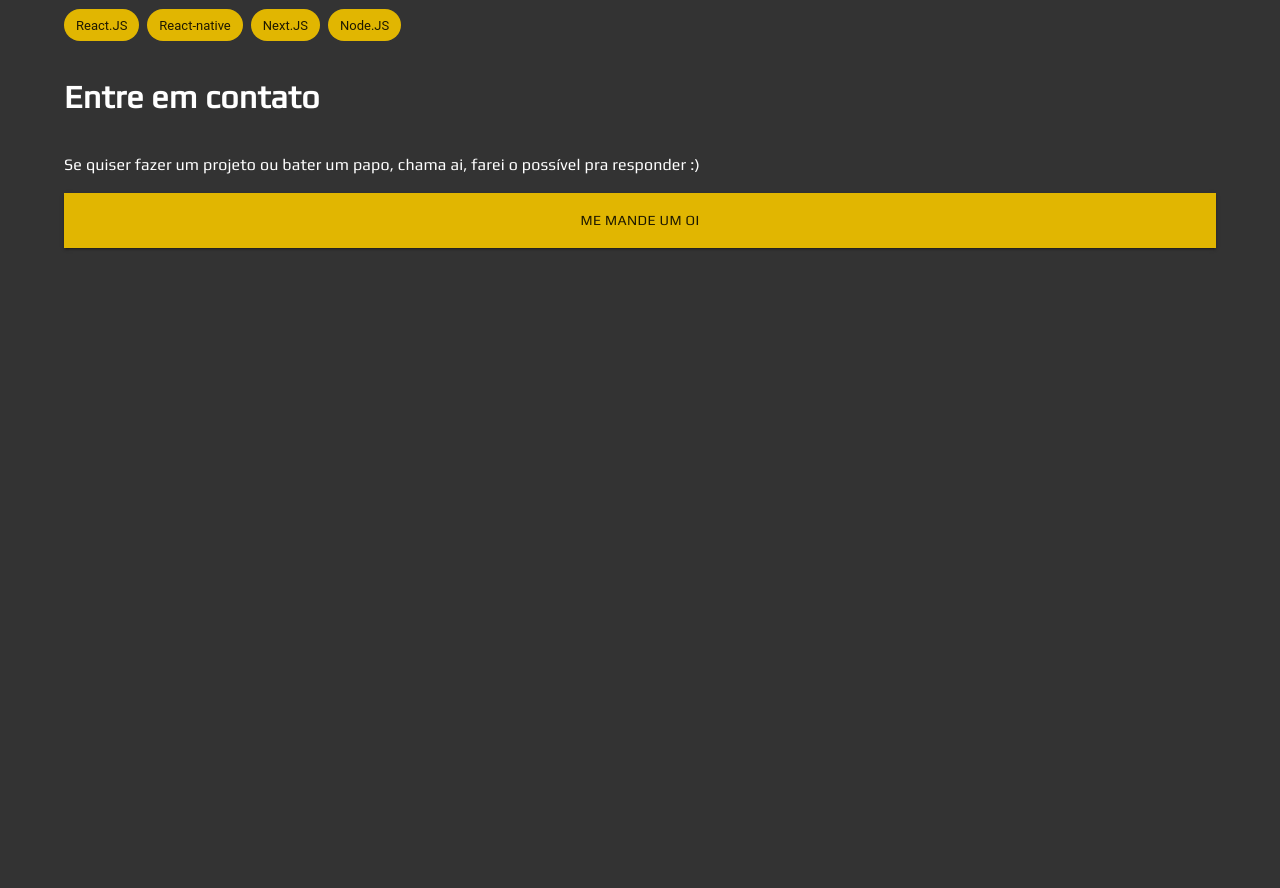
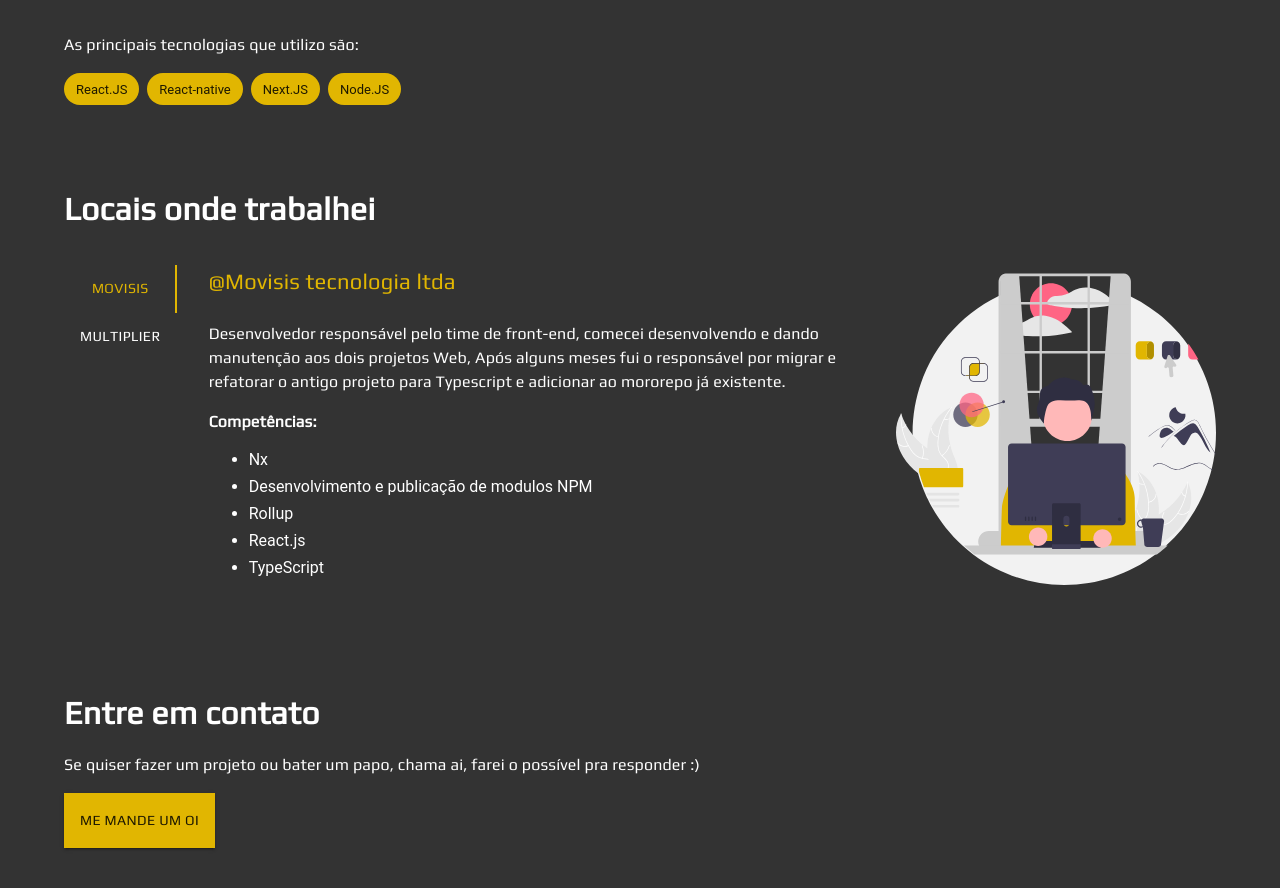
Before and after one commit to EliasSarges/my-portfolio, a Next.js app: page / in a window 1280 px wide. Shown: the part 1396-2284 px from the top of the page. Before the commit the page ends 1732 px from the top, so only its background shows below. Built offline with nearby package versions, Linux system fonts and the light colour scheme; a web font is replaced by a local one.

Commit message:
feat: add WhereIWorked component

```diff
--- a/package.json
+++ b/package.json
@@ -22,5 +22,9 @@
     "react": "18.2.0",
     "react-dom": "18.2.0",
     "typescript": "5.0.4"
+  },
+  "devDependencies": {
+    "@typescript-eslint/eslint-plugin": "^5.59.1",
+    "eslint-plugin-react-hooks": "^4.6.0"
   }
 }
--- a/src/components/GetInTouch.tsx
+++ b/src/components/GetInTouch.tsx
@@ -1,8 +1,18 @@
-import { Button, Stack, Typography } from "@mui/material";
 import { SectionTitle } from "./SectionTitle";
 import Link from "next/link";
+import {
+  useMediaQuery,
+  Typography,
+  useTheme,
+  Button,
+  Stack,
+  Box,
+} from "@mui/material";
 
 export const GetInTouch = () => {
+  const theme = useTheme();
+  const matches = useMediaQuery(theme.breakpoints.up("md"));
+
   return (
     <Stack component="section">
       <SectionTitle>Entre em contato</SectionTitle>
@@ -12,7 +22,9 @@ export const GetInTouch = () => {
         pra responder :)
       </Typography>
 
+      <Box>
         <Button
+          fullWidth={matches ? false : true}
           href="mailto:eliassarges@oulook.com"
           LinkComponent={Link}
           variant="contained"
@@ -20,6 +32,7 @@ export const GetInTouch = () => {
         >
           me mande um oi
         </Button>
+      </Box>
     </Stack>
   );
 };
--- a/src/components/SectionTitle.tsx
+++ b/src/components/SectionTitle.tsx
@@ -5,7 +5,7 @@ export interface SectionTitleProps extends PropsWithChildren {}
 
 export const SectionTitle = ({ children }: SectionTitleProps) => {
   return (
-    <Typography fontWeight="bold" py={4} fontSize="2rem">
+    <Typography fontWeight="bold" pt={10} pb={2} fontSize="2rem" component="h2">
       {children}
     </Typography>
   );
--- /dev/null
+++ b/src/components/WhereIWorked/WhereIWorked.tsx
@@ -0,0 +1,146 @@
+import { SyntheticEvent, useCallback, useMemo, useState } from "react";
+import programming from "~/assets/images/programming.svg";
+import { SectionTitle } from "../SectionTitle";
+import Image from "next/image";
+import {
+  useMediaQuery,
+  Typography,
+  useTheme,
+  Stack,
+  Tabs,
+  Tab,
+} from "@mui/material";
+
+type Work = {
+  id: number;
+  name: string;
+  skills: string[];
+  time: string;
+  description: string;
+};
+
+export const WhereIWorked = () => {
+  const theme = useTheme();
+  const matches = useMediaQuery(theme.breakpoints.up("sm"));
+
+  const [currentTab, setCurrentTab] = useState(0);
+
+  const work: Work | null = useMemo(
+    () => works.find((work) => work.id === currentTab) || null,
+    [currentTab]
+  );
+
+  const handleChangeTab = useCallback(
+    (event: SyntheticEvent, value: number) => {
+      setCurrentTab(value);
+    },
+    []
+  );
+
+  return (
+    <Stack>
+      <SectionTitle>Locais onde trabalhei</SectionTitle>
+
+      <Stack
+        direction={{
+          md: "row-reverse",
+        }}
+        gap={4}
+      >
+        <Stack
+          component={Image}
+          src={programming}
+          alt="programando-ilustracao"
+          height="fit-content"
+          alignSelf="center"
+          width={{
+            xs: "15rem",
+            md: "18rem",
+            lg: "20rem",
+          }}
+        />
+
+        <Stack direction={{ sm: "row" }} py={2} gap={4}>
+          <Stack>
+            <Tabs
+              value={currentTab}
+              orientation={matches ? "vertical" : "horizontal"}
+              onChange={handleChangeTab}
+            >
+              {tabOptions.map((tab) => (
+                <Tab key={tab.id} label={tab.name} value={tab.id} />
+              ))}
+            </Tabs>
+          </Stack>
+
+          <Stack>
+            {work && (
+              <>
+                <Typography color="primary.main" fontSize={22}>
+                  {work.name}
+                </Typography>
+
+                <Typography component="p" mt={3}>
+                  {work.description}
+                </Typography>
+
+                <Typography mt={2} fontWeight="bold">
+                  Competências:
+                </Typography>
+
+                <Stack component="ul" gap={1}>
+                  {work.skills.map((skill) => (
+                    <li key={skill}>{skill}</li>
+                  ))}
+                </Stack>
+              </>
+            )}
+          </Stack>
+        </Stack>
+      </Stack>
+    </Stack>
+  );
+};
+
+const works: Work[] = [
+  {
+    id: 0,
+    name: "@Movisis tecnologia ltda",
+    description:
+      "Desenvolvedor responsável pelo time de front-end, comecei desenvolvendo e dando manutenção aos dois projetos Web, Após alguns meses fui o responsável por migrar e refatorar o antigo projeto para Typescript e adicionar ao mororepo já existente.",
+    skills: [
+      "Nx",
+      "Desenvolvimento e publicação de modulos NPM",
+      "Rollup",
+      "React.js",
+      "TypeScript",
+    ],
+    time: "Janeiro de 2022 - trabalho aqui atualmente",
+  },
+  {
+    id: 1,
+    name: "@Multiplier",
+    description:
+      "Comecei no time de integração usando typescript e node, depois tive uma oportunidade de fazer parte do time de front-end, usando Vue.js.",
+    skills: [
+      "Vuejs",
+      "Tailwind",
+      "PugJS",
+      "Quasar Framework",
+      "Node.js",
+      "TypeScript",
+    ],
+    time: "jul de 2021 - out de 2021 · 4 meses",
+  },
+];
+
+const tabOptions = [
+  {
+    name: "Movisis",
+    id: 0,
+  },
+  {
+    name: "Multiplier",
+    id: 1,
+  },
+];
--- a/src/pages/_app.tsx
+++ b/src/pages/_app.tsx
@@ -26,6 +26,13 @@ export default function App({ Component, pageProps }: AppProps) {
           },
         },
       },
+      MuiTab: {
+        styleOverrides: {
+          root: {
+            color: "white",
+          },
+        },
+      },
     },
   });
 
--- a/src/pages/api/hello.ts
+++ /dev/null
@@ -1,13 +0,0 @@
-// Next.js API route support: https://nextjs.org/docs/api-routes/introduction
-import type { NextApiRequest, NextApiResponse } from 'next'
-
-type Data = {
-  name: string
-}
-
-export default function handler(
-  req: NextApiRequest,
-  res: NextApiResponse<Data>
-) {
-  res.status(200).json({ name: 'John Doe' })
-}
--- a/src/pages/index.tsx
+++ b/src/pages/index.tsx
@@ -3,6 +3,7 @@ import { Skills } from "~/components/Skills";
 import { Hero } from "~/components/Hero/Hero";
 import { Container } from "@mui/material";
 import { GetInTouch } from "~/components/GetInTouch";
+import { WhereIWorked } from "~/components/WhereIWorked/WhereIWorked";
 
 export default function Home() {
   return (
@@ -10,6 +11,7 @@ export default function Home() {
       <Hero />
       <AboutMe />
       <Skills />
+      <WhereIWorked />
       <GetInTouch />
     </Container>
   );
```
Also changed, not shown: .eslintrc.json, src/assets/images/programming.svg (added), 1 other file (tests, documents, lock files or other folders). Lines whose indentation alone changed are shown as unchanged.
